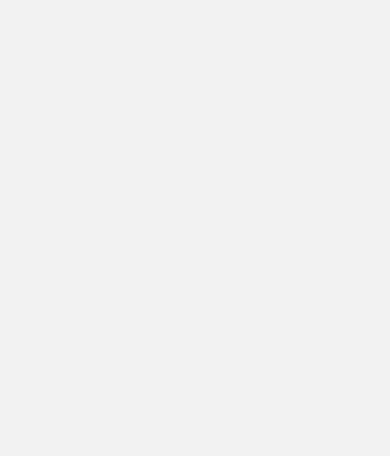
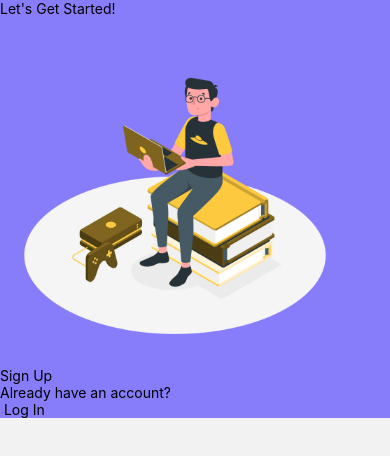
Before and after one commit to shahram0102/SignUpUI, a React Native app: screen /Welcome in a window 390 px wide. Shown: the top 456 px of the page. Built offline with nearby package versions, Linux system fonts and the light colour scheme.

Commit message:
feat: complete welcome screen

```diff
--- a/screens/Welcome/Welcome.tsx
+++ b/screens/Welcome/Welcome.tsx
@@ -1,5 +1,53 @@
-import { View } from "react-native";
+import { useNavigation } from "@react-navigation/native";
+import { Image, Text, TouchableOpacity, View } from "react-native";
+import { SafeAreaView } from "react-native-safe-area-context";
+import { themeColors } from "../../theme";
 
 export default function Welcome() {
-  return <View></View>;
+  const navigation = useNavigation();
+
+  function onPressSignUp (){
+    navigation.navigate("SignUp")
+  }
+
+  function onPressLogin (){
+    navigation.navigate("Login")
+  }
+
+  return (
+    <SafeAreaView
+      className="flex-1"
+      style={{ backgroundColor: themeColors.bg }}
+    >
+      <View className="flex-1 flex justify-around my-4">
+        <Text className="text-white font-bold text-4xl text-center">
+          Let's Get Started!
+        </Text>
+        <View className="flex-row justify-center">
+          <Image
+            source={require("../../assets/images/welcome.png")}
+            style={{ width: 350, height: 350 }}
+          />
+        </View>
+        <View className="space-y-4">
+          <TouchableOpacity
+            onPress={onPressSignUp}
+            className="py-3 bg-yellow-400 mx-7 rounded-xl"
+          >
+            <Text className="text-xl font-bold text-center text-gray-700">
+              Sign Up
+            </Text>
+          </TouchableOpacity>
+          <View className="flex-row justify-center">
+            <Text className="text-white font-semibold">
+              Already have an account?
+            </Text>
+            <TouchableOpacity onPress={onPressLogin}>
+              <Text className="font-semibold text-yellow-400"> Log In</Text>
+            </TouchableOpacity>
+          </View>
+        </View>
+      </View>
+    </SafeAreaView>
+  );
 }
```
Also changed, not shown: assets/images/welcome.png (added).
